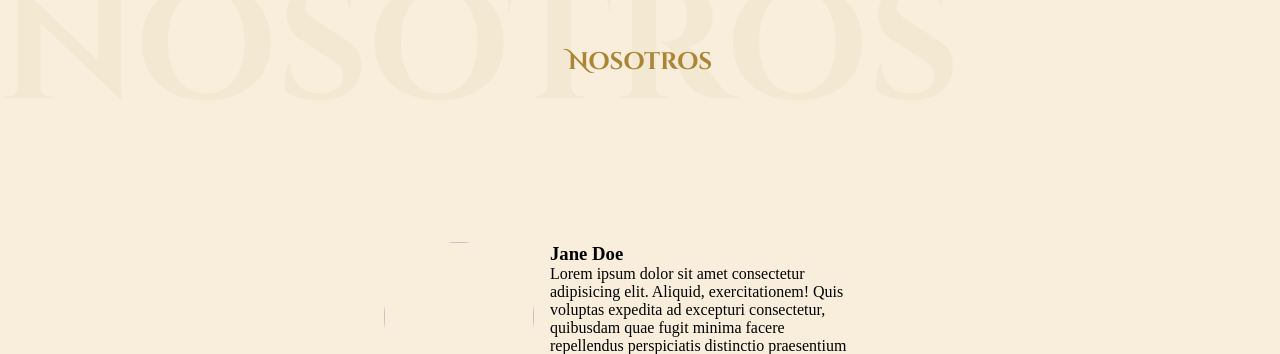
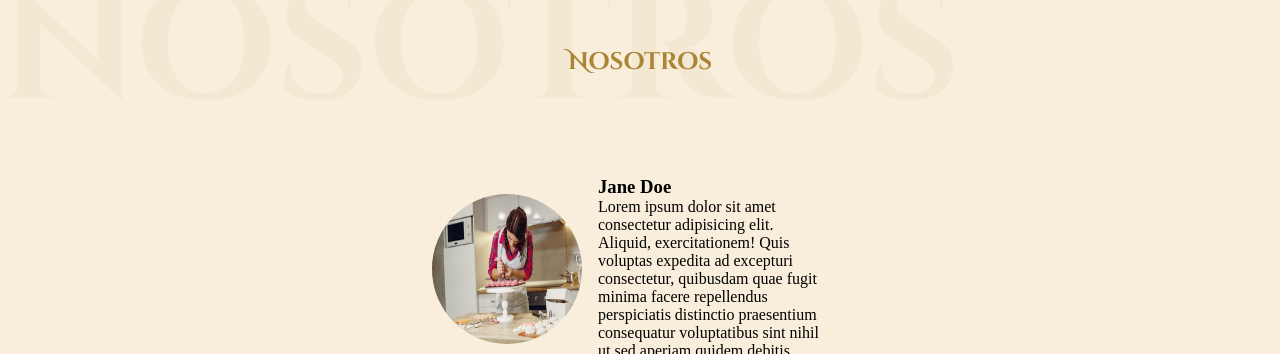
Before and after one commit to clarkelamothe/delices, a plain HTML site: page index.html in a window 1280 px wide. Shown: the part 1890-2244 px from the top of the page. Drawn offline with Linux system fonts and the light colour scheme.

Commit message:
fixed the sizing of article

```diff
--- a/css/style.scss
+++ b/css/style.scss
@@ -285,16 +285,18 @@ body{
         .chef-section{
             @include size(auto, 40em);
             padding: 0 3em 0 3em;
+
             article{
-                @include size(50vh,90%);
+                @include size(40vh,90%);
                 @include flex(flex, row, center, center);
+                padding:0 2em 0 4em;
 
                 .img-y-social{
                     @include flex(flex, column, center, center);
                     img{
                         @include size(150px, 150px);
                         border-radius: 50%;
-                        margin: 1em;
+                        margin: 0 1em 1em 0;
                         display: flex;
                         flex-direction: row;
                         justify-self: flex-start;
@@ -311,5 +313,4 @@ body{
             }
         }
     }
-
 }
```
Also changed, not shown: css/style.css, img/pexels-gustavo-fring-3983710.jpg (added), img/pexels-yan-4965329.jpg (added), 1 other file.
